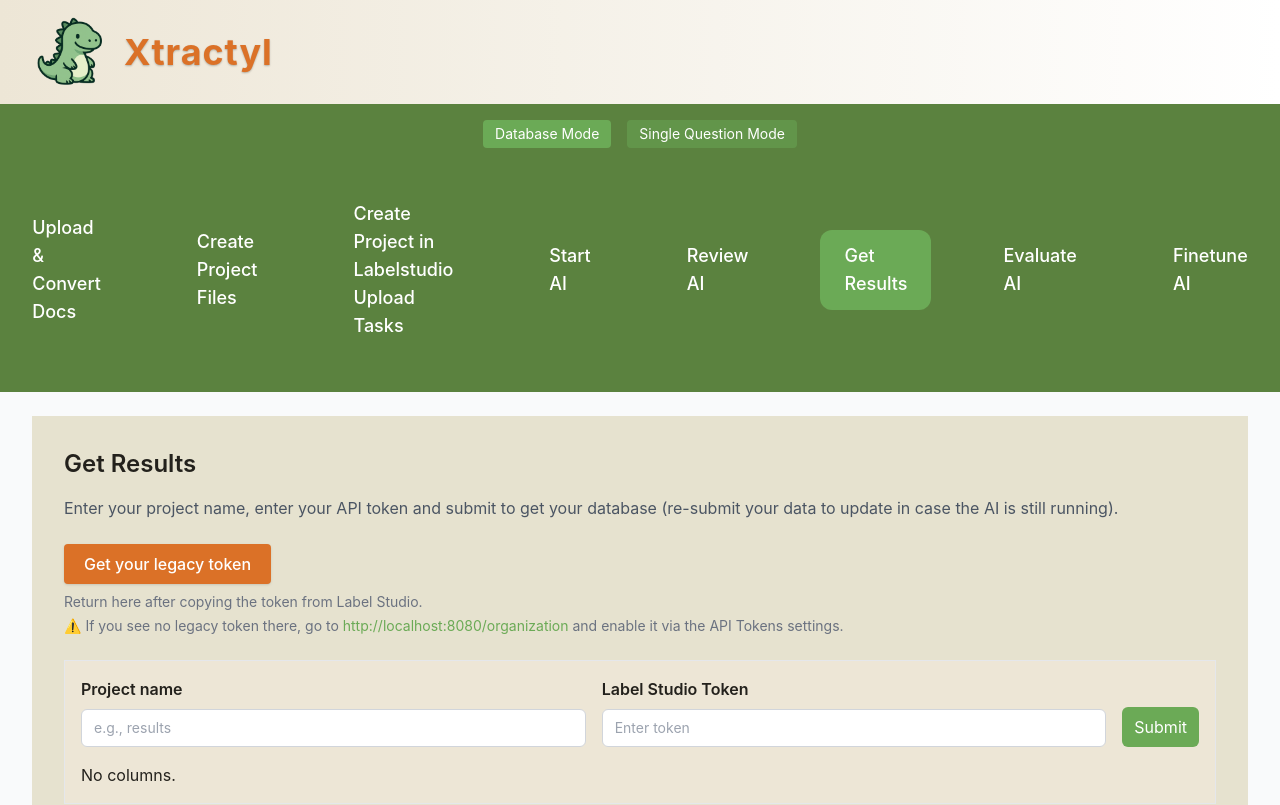
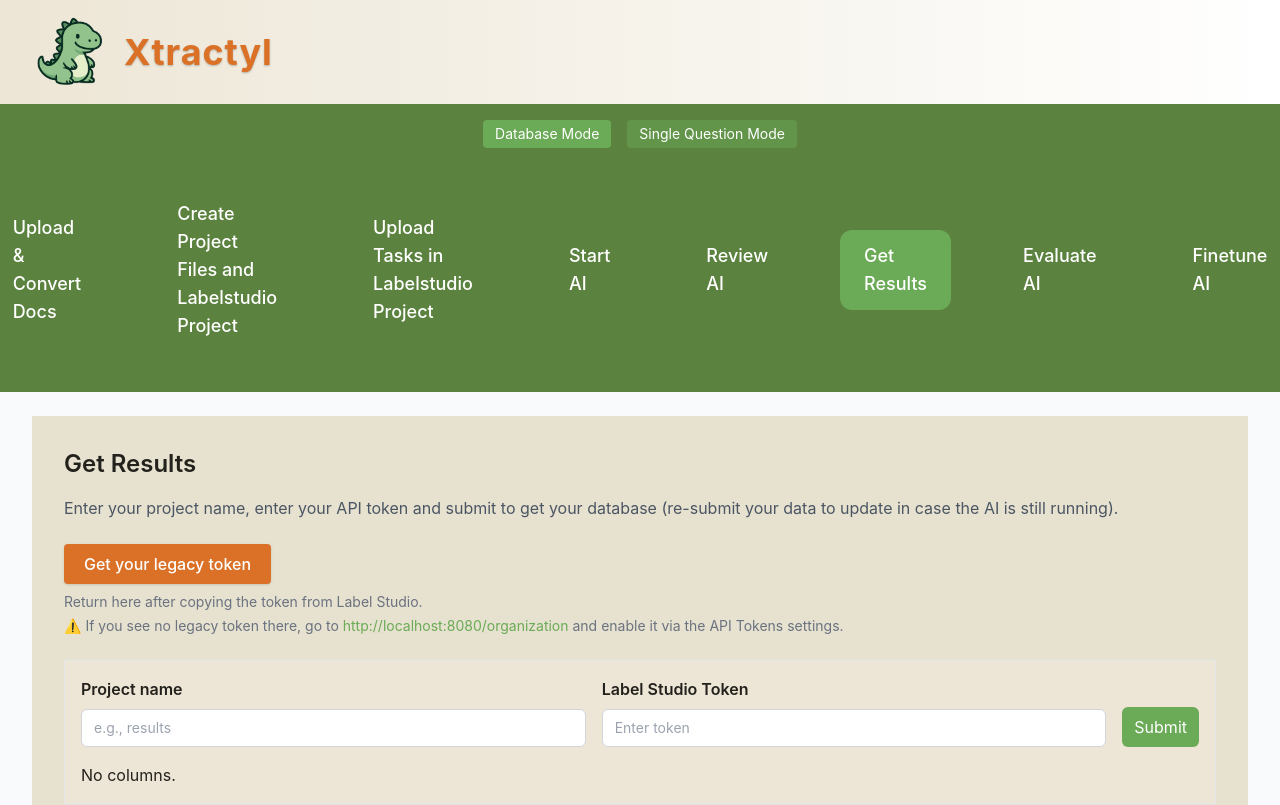
Before and after one commit to Xtractyl/Xtractyl, a React (Vite) app in the folder frontend/: page /results in a window 1280 px wide. Shown: the top 805 px of the page. Built offline with nearby package versions, Linux system fonts and the light colour scheme.

Commit message:
Correct misleading tab names in frontend

```diff
--- a/frontend/src/components/shared/TopBar.jsx
+++ b/frontend/src/components/shared/TopBar.jsx
@@ -79,7 +79,7 @@ export default function TopBar() {
              ${isActive ? 'bg-xtractyl-green text-white' : 'hover:bg-xtractyl-green/80'}`
           }
         >
-          Create Project Files
+          Create Project Files and Labelstudio Project
         </NavLink>
 
         <ChevronRight className="text-white w-5 h-5" />
@@ -91,7 +91,7 @@ export default function TopBar() {
              ${isActive ? 'bg-xtractyl-green text-white' : 'hover:bg-xtractyl-green/80'}`
           }
           >
-          Create Project in Labelstudio<br />Upload Tasks
+          Upload Tasks in Labelstudio Project
         </NavLink>
 
         <ChevronRight className="text-white w-5 h-5" />
```
